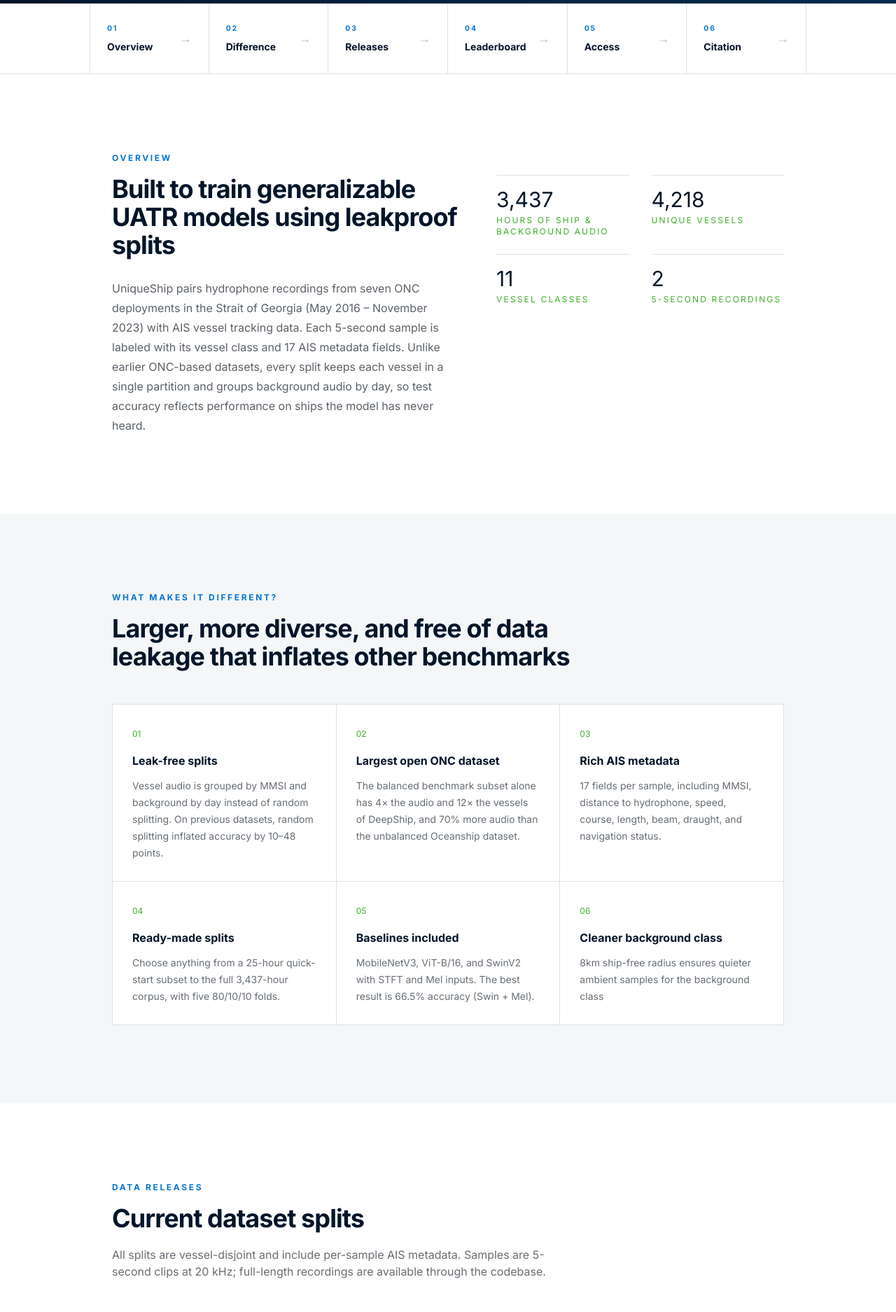
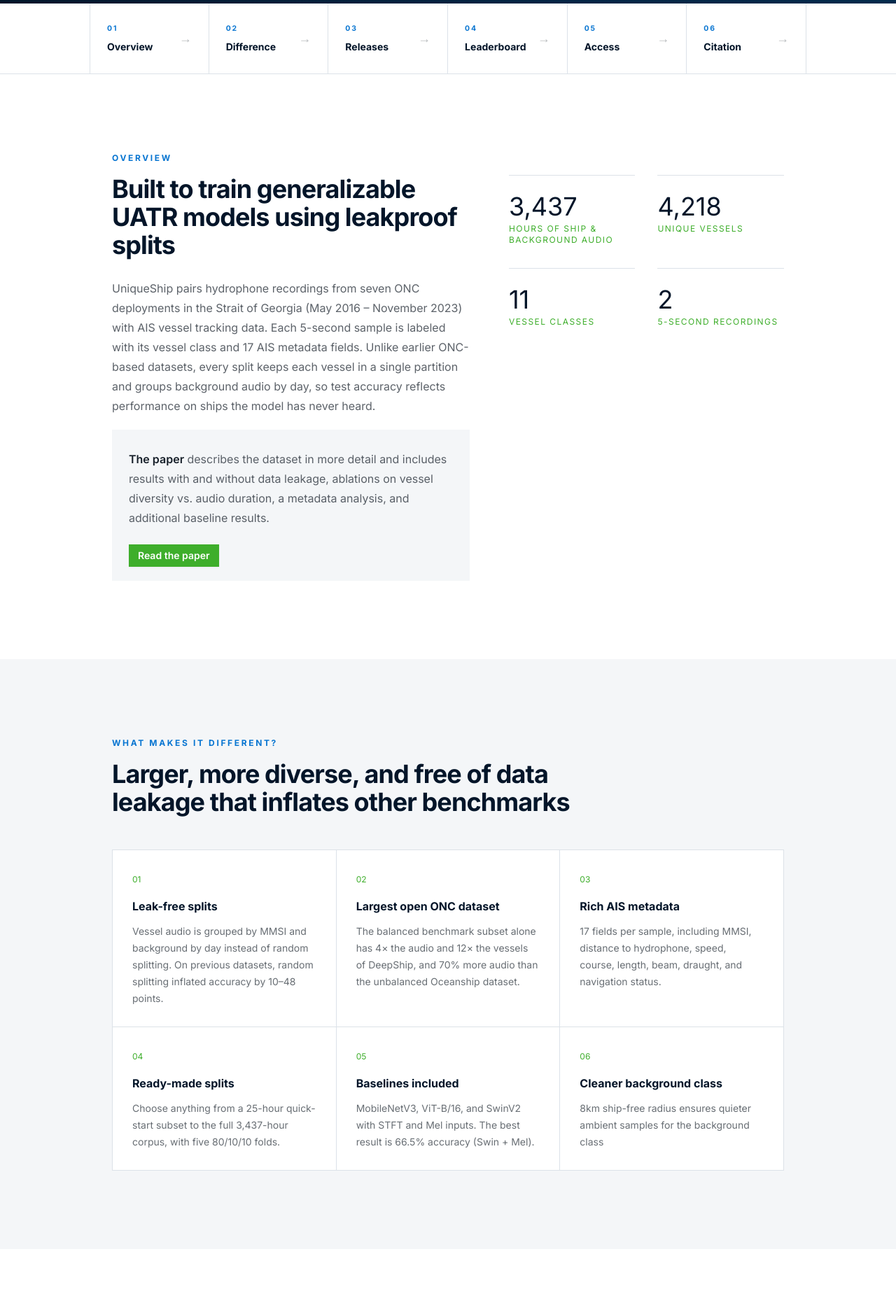
Before and after one commit to Kitware/UniqueShipData, a Jekyll site: the page built from index.md, in a window 1280 px wide. Shown: the part 794-2669 px from the top of the page at 70% size. Built offline with Jekyll 4.4.1, drawn with Linux system fonts in a browser that asks for light colours.

Commit message:
Add cta section for paper in overview

```diff
--- a/_layouts/home.html
+++ b/_layouts/home.html
@@ -60,7 +60,7 @@ layout: default
 </section>
 
 <section id="overview" class="section-pad">
-  <div class="site-container grid gap-14 lg:grid-cols-[1.2fr_1fr] lg:items-start">
+  <div class="site-container grid gap-14 lg:grid-cols-[1.3fr_1fr] lg:items-start">
     <div>
       {% if page.overview.subheadline %}
         <p class="eyebrow">{{ page.overview.subheadline | escape }}</p>
@@ -71,15 +71,31 @@ layout: default
           {% for paragraph in page.overview.paragraphs %}
             {{ paragraph | markdownify }}
           {% endfor %}
+          {% if page.overview.cta_section %}
+            <div class="bg-base-200 px-6 py-5 !pt-2">
+              {% for paragraph in page.overview.cta_section.paragraphs %}
+                {{ paragraph | markdownify }}
+              {% endfor %}
+              {% if page.overview.cta_section.buttons %}
+                <div class="mt-6 flex flex-wrap gap-3">
+                  {% for button in page.overview.cta_section.buttons %}
+                    <a class="btn btn-sm rounded-none{% if button.style == 'primary' %} btn-primary{% else %} btn-outline{% endif %}" href="{{ button.url }}" target="{{ button.target }}">
+                      {{ button.label | escape }}
+                    </a>
+                  {% endfor %}
+                </div>
+              {% endif %}
+            </div>
+          {% endif %}
         </div>
       {% endif %}
     </div>
     {% if page.overview.stats %}
-      <dl class="grid grid-cols-2 gap-x-8 gap-y-6 pt-8">
+      <dl class="grid grid-cols-2 gap-x-8 gap-y-8 pt-8">
         {% for stat in page.overview.stats %}
-          <div class="border-t border-base-300 pt-4">
-            <dd class="order-first mb-1 text-3xl font-light text-navy-950">{{ stat.value | escape }}</dd>
-            <dt class="text-xs uppercase tracking-[0.18em] text-signal">{{ stat.label | escape }}</dt>
+          <div class="border-t border-base-300 pt-6">
+            <dd class="order-first mb-1 text-4xl font-light text-navy-950">{{ stat.value | escape }}</dd>
+            <dt class="text-xs uppercase tracking-[0.12em] text-signal">{{ stat.label | escape }}</dt>
           </div>
         {% endfor %}
       </dl>
--- a/assets/css/site.css
+++ b/assets/css/site.css
@@ -1773,14 +1773,14 @@ section[id] {
   border-end-end-radius: inherit;
 }
 
+.\!link {
+  cursor: pointer !important;
+  text-decoration-line: underline !important;
+}
+
 .link {
   cursor: pointer;
   text-decoration-line: underline;
-}
-
-.\!link {
-  cursor: pointer !important;
-  text-decoration-line: underline !important;
 }
 
 .menu {
@@ -1898,26 +1898,6 @@ section[id] {
   padding-bottom: 1rem;
 }
 
-.steps {
-  display: inline-grid;
-  grid-auto-flow: column;
-  overflow: hidden;
-  overflow-x: auto;
-  counter-reset: step;
-  grid-auto-columns: 1fr;
-}
-
-.steps .step {
-  display: grid;
-  grid-template-columns: repeat(1, minmax(0, 1fr));
-  grid-template-columns: auto;
-  grid-template-rows: repeat(2, minmax(0, 1fr));
-  grid-template-rows: 40px 1fr;
-  place-items: center;
-  text-align: center;
-  min-width: 4rem;
-}
-
 .swap {
   position: relative;
   display: inline-grid;
@@ -2499,24 +2479,24 @@ section[id] {
   margin-inline-start: calc(var(--border-btn) * -1);
 }
 
+.\!link:focus {
+  outline: 2px solid transparent !important;
+  outline-offset: 2px !important;
+}
+
 .link:focus {
   outline: 2px solid transparent;
   outline-offset: 2px;
 }
 
-.\!link:focus {
-  outline: 2px solid transparent !important;
+.\!link:focus-visible {
+  outline: 2px solid currentColor !important;
   outline-offset: 2px !important;
 }
 
 .link:focus-visible {
   outline: 2px solid currentColor;
   outline-offset: 2px;
-}
-
-.\!link:focus-visible {
-  outline: 2px solid currentColor !important;
-  outline-offset: 2px !important;
 }
 
 .loading {
@@ -2790,128 +2770,6 @@ section[id] {
 
 [dir="rtl"] .stats > *:not([hidden]) ~ *:not([hidden]) {
   --tw-divide-x-reverse: 1;
-}
-
-.steps .step:before {
-  top: 0px;
-  grid-column-start: 1;
-  grid-row-start: 1;
-  height: 0.5rem;
-  width: 100%;
-  transform: translate(var(--tw-translate-x), var(--tw-translate-y)) rotate(var(--tw-rotate)) skewX(var(--tw-skew-x)) skewY(var(--tw-skew-y)) scaleX(var(--tw-scale-x)) scaleY(var(--tw-scale-y));
-  --tw-bg-opacity: 1;
-  background-color: var(--fallback-b3,oklch(var(--b3)/var(--tw-bg-opacity)));
-  --tw-text-opacity: 1;
-  color: var(--fallback-bc,oklch(var(--bc)/var(--tw-text-opacity)));
-  content: "";
-  margin-inline-start: -100%;
-}
-
-.steps .step:after {
-  content: counter(step);
-  counter-increment: step;
-  z-index: 1;
-  position: relative;
-  grid-column-start: 1;
-  grid-row-start: 1;
-  display: grid;
-  height: 2rem;
-  width: 2rem;
-  place-items: center;
-  place-self: center;
-  border-radius: 9999px;
-  --tw-bg-opacity: 1;
-  background-color: var(--fallback-b3,oklch(var(--b3)/var(--tw-bg-opacity)));
-  --tw-text-opacity: 1;
-  color: var(--fallback-bc,oklch(var(--bc)/var(--tw-text-opacity)));
-}
-
-.steps .step:first-child:before {
-  content: none;
-}
-
-.steps .step[data-content]:after {
-  content: attr(data-content);
-}
-
-.steps .step-neutral + .step-neutral:before,
-  .steps .step-neutral:after {
-  --tw-bg-opacity: 1;
-  background-color: var(--fallback-n,oklch(var(--n)/var(--tw-bg-opacity)));
-  --tw-text-opacity: 1;
-  color: var(--fallback-nc,oklch(var(--nc)/var(--tw-text-opacity)));
-}
-
-.steps .step-primary + .step-primary:before,
-  .steps .step-primary:after {
-  --tw-bg-opacity: 1;
-  background-color: var(--fallback-p,oklch(var(--p)/var(--tw-bg-opacity)));
-  --tw-text-opacity: 1;
-  color: var(--fallback-pc,oklch(var(--pc)/var(--tw-text-opacity)));
-}
-
-.steps .step-secondary + .step-secondary:before,
-  .steps .step-secondary:after {
-  --tw-bg-opacity: 1;
-  background-color: var(--fallback-s,oklch(var(--s)/var(--tw-bg-opacity)));
-  --tw-text-opacity: 1;
-  color: var(--fallback-sc,oklch(var(--sc)/var(--tw-text-opacity)));
-}
-
-.steps .step-accent + .step-accent:before,
-  .steps .step-accent:after {
-  --tw-bg-opacity: 1;
-  background-color: var(--fallback-a,oklch(var(--a)/var(--tw-bg-opacity)));
-  --tw-text-opacity: 1;
-  color: var(--fallback-ac,oklch(var(--ac)/var(--tw-text-opacity)));
-}
-
-.steps .step-info + .step-info:before {
-  --tw-bg-opacity: 1;
-  background-color: var(--fallback-in,oklch(var(--in)/var(--tw-bg-opacity)));
-}
-
-.steps .step-info:after {
-  --tw-bg-opacity: 1;
-  background-color: var(--fallback-in,oklch(var(--in)/var(--tw-bg-opacity)));
-  --tw-text-opacity: 1;
-  color: var(--fallback-inc,oklch(var(--inc)/var(--tw-text-opacity)));
-}
-
-.steps .step-success + .step-success:before {
-  --tw-bg-opacity: 1;
-  background-color: var(--fallback-su,oklch(var(--su)/var(--tw-bg-opacity)));
-}
-
-.steps .step-success:after {
-  --tw-bg-opacity: 1;
-  background-color: var(--fallback-su,oklch(var(--su)/var(--tw-bg-opacity)));
-  --tw-text-opacity: 1;
-  color: var(--fallback-suc,oklch(var(--suc)/var(--tw-text-opacity)));
-}
-
-.steps .step-warning + .step-warning:before {
-  --tw-bg-opacity: 1;
-  background-color: var(--fallback-wa,oklch(var(--wa)/var(--tw-bg-opacity)));
-}
-
-.steps .step-warning:after {
-  --tw-bg-opacity: 1;
-  background-color: var(--fallback-wa,oklch(var(--wa)/var(--tw-bg-opacity)));
-  --tw-text-opacity: 1;
-  color: var(--fallback-wac,oklch(var(--wac)/var(--tw-text-opacity)));
-}
-
-.steps .step-error + .step-error:before {
-  --tw-bg-opacity: 1;
-  background-color: var(--fallback-er,oklch(var(--er)/var(--tw-bg-opacity)));
-}
-
-.steps .step-error:after {
-  --tw-bg-opacity: 1;
-  background-color: var(--fallback-er,oklch(var(--er)/var(--tw-bg-opacity)));
-  --tw-text-opacity: 1;
-  color: var(--fallback-erc,oklch(var(--erc)/var(--tw-text-opacity)));
 }
 
 .table:where([dir="rtl"], [dir="rtl"] *) {
@@ -3682,6 +3540,10 @@ section[id] {
   row-gap: 1.5rem;
 }
 
+.gap-y-8 {
+  row-gap: 2rem;
+}
+
 .space-y-10 > :not([hidden]) ~ :not([hidden]) {
   --tw-space-y-reverse: 0;
   margin-top: calc(2.5rem * calc(1 - var(--tw-space-y-reverse)));
@@ -3906,6 +3768,11 @@ section[id] {
   padding-bottom: 1rem;
 }
 
+.py-5 {
+  padding-top: 1.25rem;
+  padding-bottom: 1.25rem;
+}
+
 .py-6 {
   padding-top: 1.5rem;
   padding-bottom: 1.5rem;
@@ -3921,6 +3788,10 @@ section[id] {
   padding-bottom: 2rem;
 }
 
+.\!pt-2 {
+  padding-top: 0.5rem !important;
+}
+
 .pb-40 {
   padding-bottom: 10rem;
 }
@@ -4075,6 +3946,10 @@ section[id] {
 
 .tracking-tight {
   letter-spacing: -0.025em;
+}
+
+.tracking-\[0\.12em\] {
+  letter-spacing: 0.12em;
 }
 
 .\!text-sky-300 {
@@ -4418,8 +4293,8 @@ section[id] {
     grid-template-columns: 0.9fr 1.1fr;
   }
 
-  .lg\:grid-cols-\[1\.2fr_1fr\] {
-    grid-template-columns: 1.2fr 1fr;
+  .lg\:grid-cols-\[1\.3fr_1fr\] {
+    grid-template-columns: 1.3fr 1fr;
   }
 
   .lg\:items-start {
--- a/index.md
+++ b/index.md
@@ -32,6 +33,16 @@ overview:
   paragraphs:
     - >-
       UniqueShip pairs hydrophone recordings from seven ONC deployments in the Strait of Georgia (May 2016 – November 2023) with AIS vessel tracking data. Each 5-second sample is labeled with its vessel class and 17 AIS metadata fields. Unlike earlier ONC-based datasets, every split keeps each vessel in a single partition and groups background audio by day, so test accuracy reflects performance on ships the model has never heard.
+  cta_section:
+    paragraphs:
+      - >-
+        <strong>The paper</strong> describes the dataset in more detail and includes results with and without data leakage, ablations on vessel diversity vs. audio duration, a metadata analysis, and additional baseline results.
+    buttons:
+      - label: Read the paper
+        url: "https://arxiv.org/pdf/2609.13659"
+        target: _blank
+        style: primary
+
   stats:
     - value: "3,437"
       label: Hours of ship & background audio
```
Also changed, not shown: other parts of index.md (+1 -0 lines).
